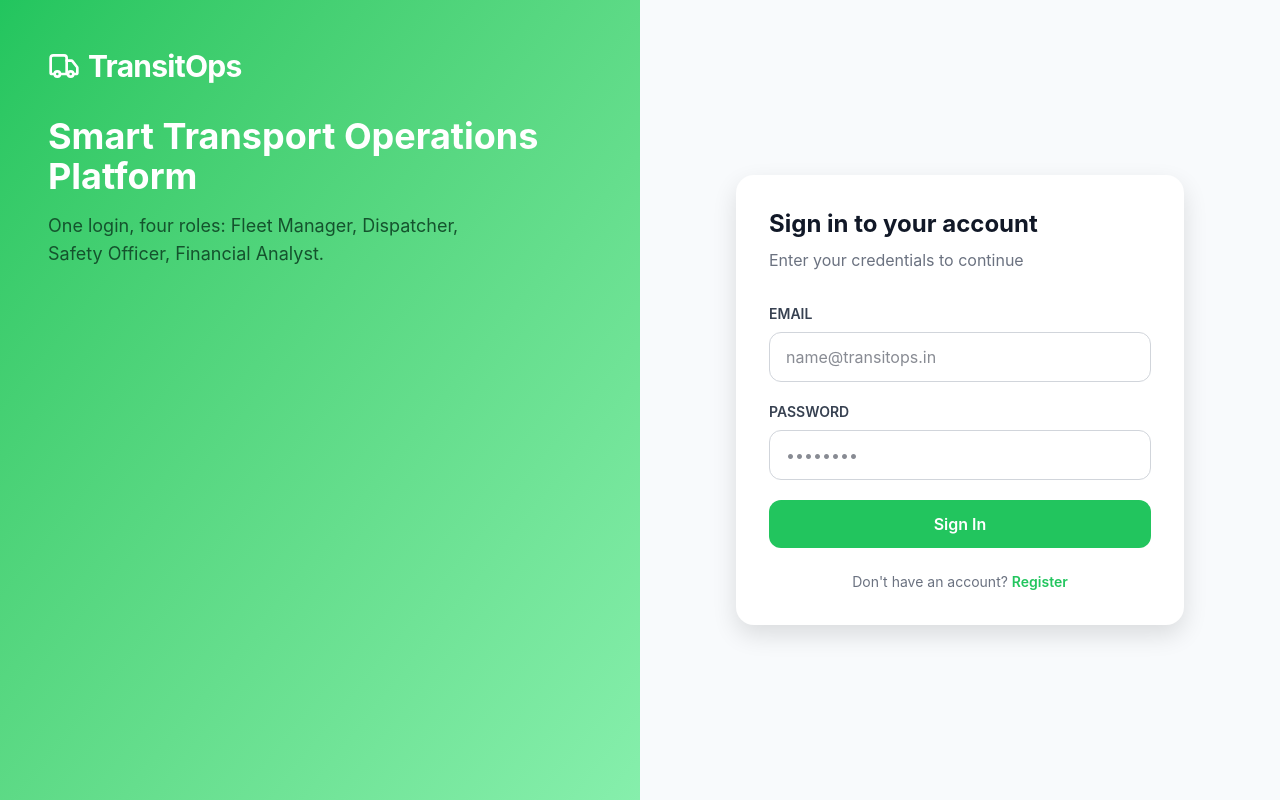
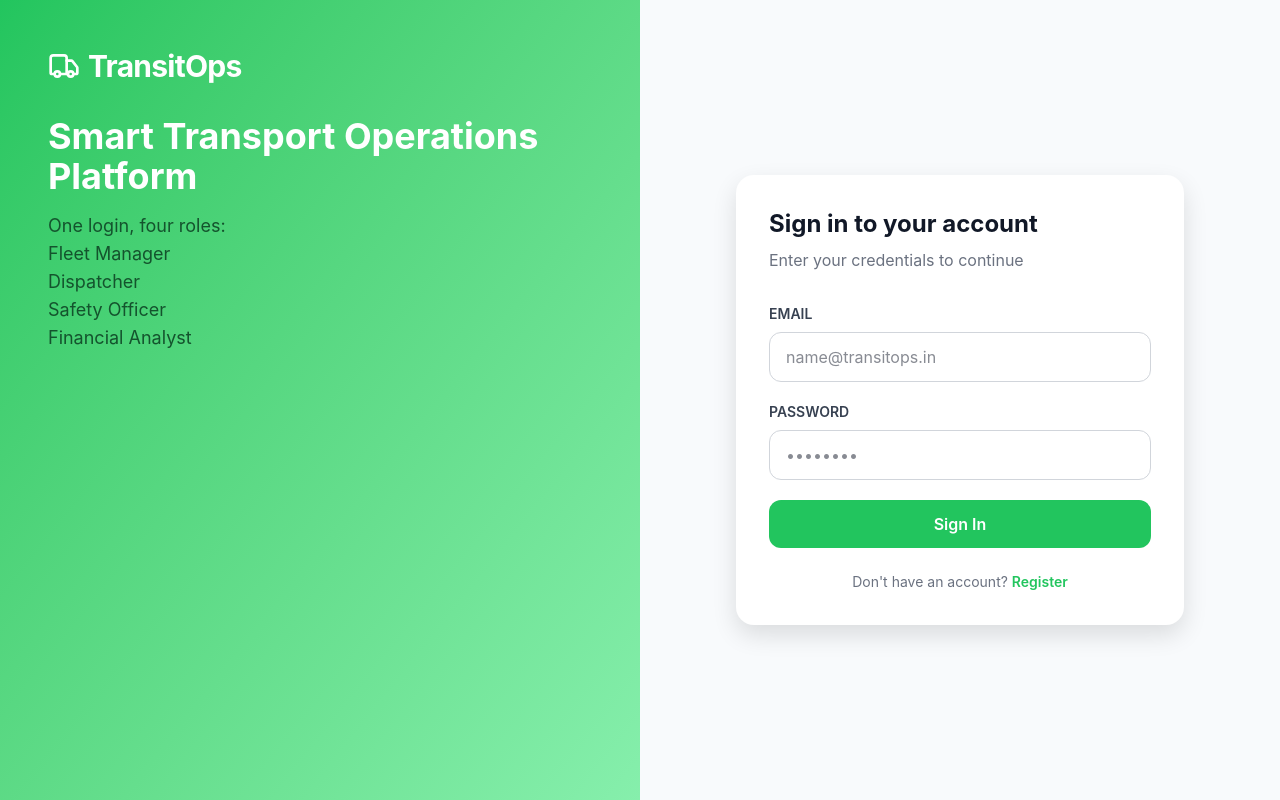
Before and after one commit to Aniketbhil/TransitOps, a React app in the folder frontend/: page /login in a window 1280 px wide. Built offline with nearby package versions, Linux system fonts and the light colour scheme; the HTML template or start-up script is replaced by a standard one.

Commit message:
frontend: login/register ui update

```diff
--- a/frontend/src/pages/auth/Login.jsx
+++ b/frontend/src/pages/auth/Login.jsx
@@ -36,7 +36,11 @@ export default function Login() {
           </div>
           <h2 className="text-4xl font-bold text-white mb-4">Smart Transport Operations Platform</h2>
           <p className="text-[#14532D] text-lg max-w-md">
-            One login, four roles: Fleet Manager, Dispatcher, Safety Officer, Financial Analyst.
+            One login, four roles: <br />
+             Fleet Manager <br />
+             Dispatcher <br />
+             Safety Officer <br />
+            Financial Analyst <br />
           </p>
         </div>
       </div>
--- a/frontend/src/pages/auth/Register.jsx
+++ b/frontend/src/pages/auth/Register.jsx
@@ -106,7 +106,7 @@ export default function Register() {
                 onChange={handleChange}
                 className="w-full px-4 py-3 rounded-xl border border-[#D1D5DB] dark:border-[#334155] bg-white dark:bg-[#1E293B] focus:outline-none focus:border-[#22C55E] dark:focus:border-[#22C55E]"
               >
-                <option value="ADMIN">Admin</option>
+                {/* <option value="ADMIN">Admin</option> */}
                 <option value="FLEET_MANAGER">Fleet Manager</option>
                 <option value="DISPATCHER">Dispatcher</option>
                 <option value="SAFETY_OFFICER">Safety Officer</option>
```
